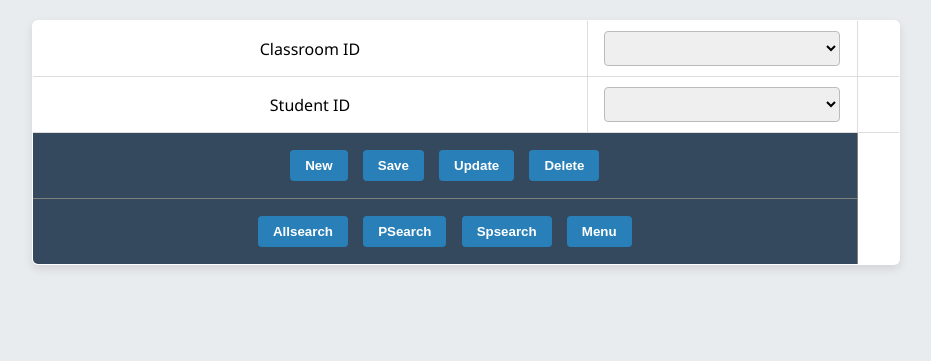
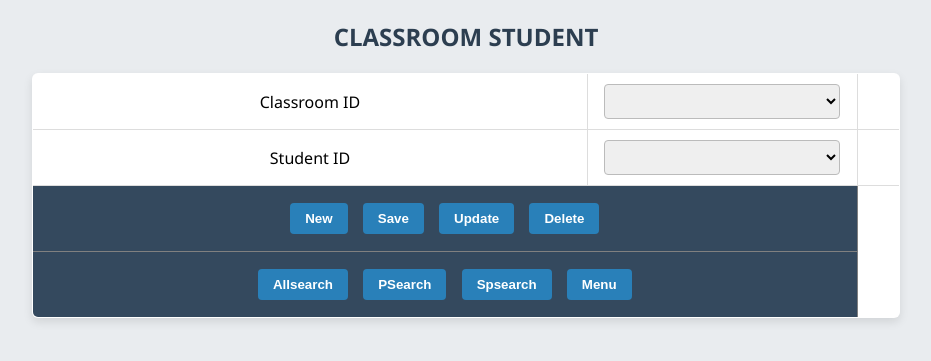
Before and after one commit to shrutidevelops/School-Management-System, a PHP site: page /class_room_student.php in a window 1280 px wide. Shown: the top 361 px of the page, without its empty margins (174-1105 px from the left). Run offline with PHP 8.4, Linux system fonts and the light colour scheme; data that the repository does not hold is empty.

Commit message:
Update class_room_student.php

```diff
--- a/class_room_student.php
+++ b/class_room_student.php
@@ -223,6 +223,7 @@ input[type="submit"]:hover, input[type="button"]:hover {
 echo '
 <form name=f method=post action=class_room_student.php>
 <body>
+<h2 align="center">CLASSROOM STUDENT </h2>
 <table border=1 align=center>
 <tr>
     <td>Classroom ID</td>
```
